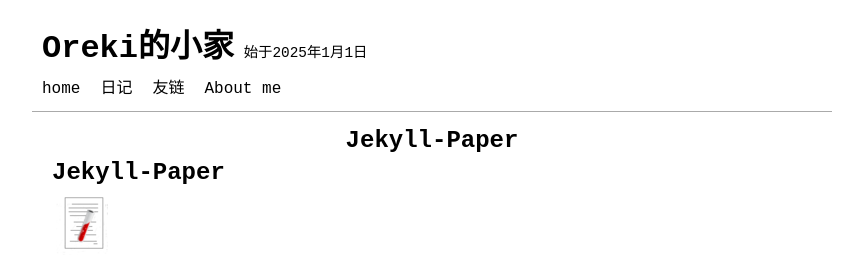
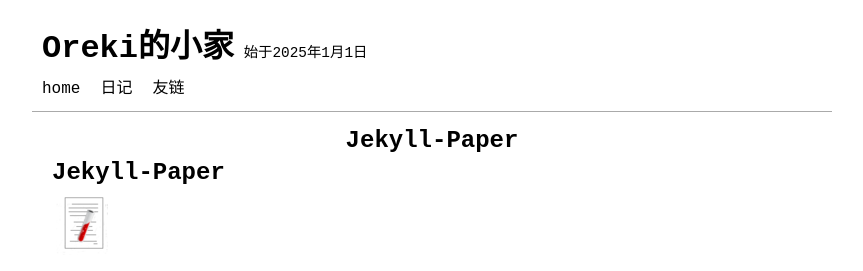
Before and after one commit to 24oreki/24oreki.github.io, a Jekyll site: the page built from README-CN.md, in a window 1280 px wide and 900 px high. Shown: the top 271 px of the window, without its empty margins (208-1071 px from the left). Built offline with Jekyll 4.4.1, drawn with Linux system fonts in a browser that asks for light colours; our own code applies the rules of GitHub Pages for plain Markdown files.

Commit message:
Update menus.yml

```diff
--- a/_data/menus.yml
+++ b/_data/menus.yml
@@ -6,6 +6,3 @@
 
 - title: "友链"
   url:   "frineds links"
-
-- title: "About me"
-  url:   "about me"
```
